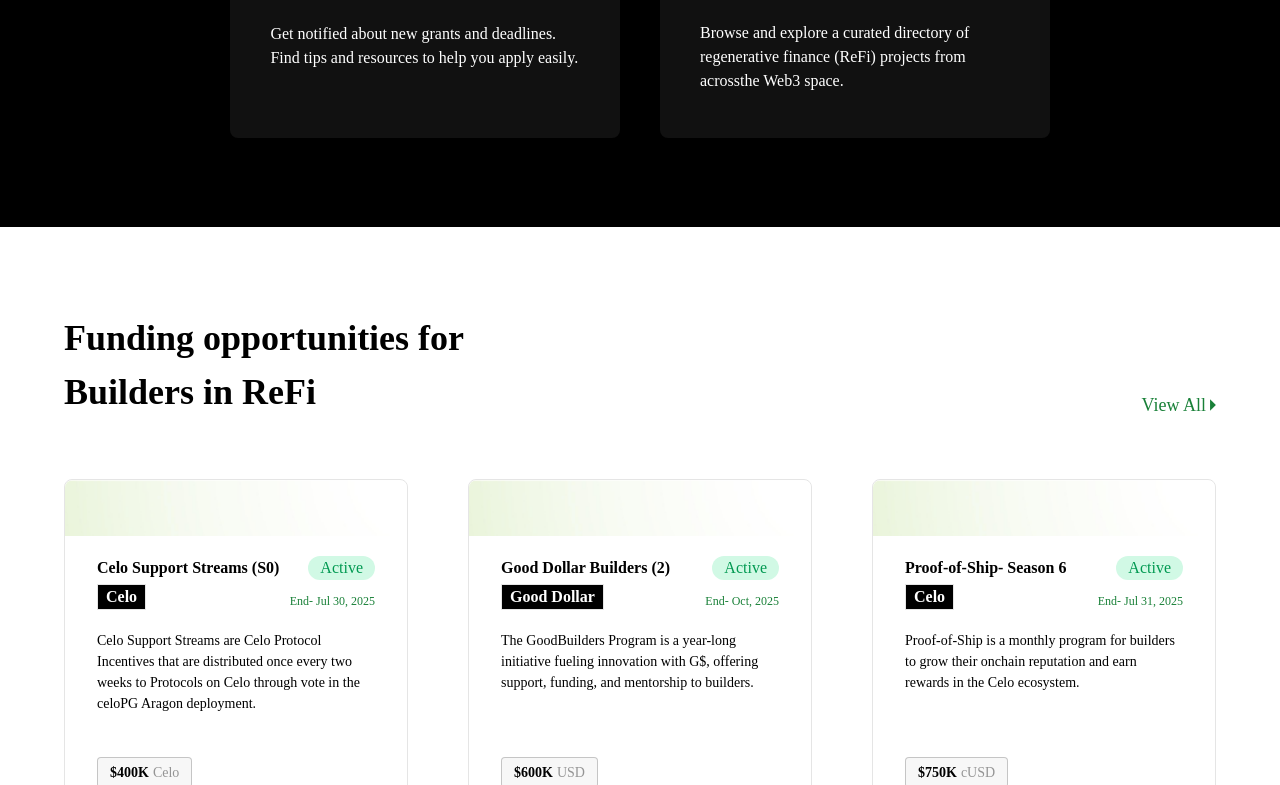
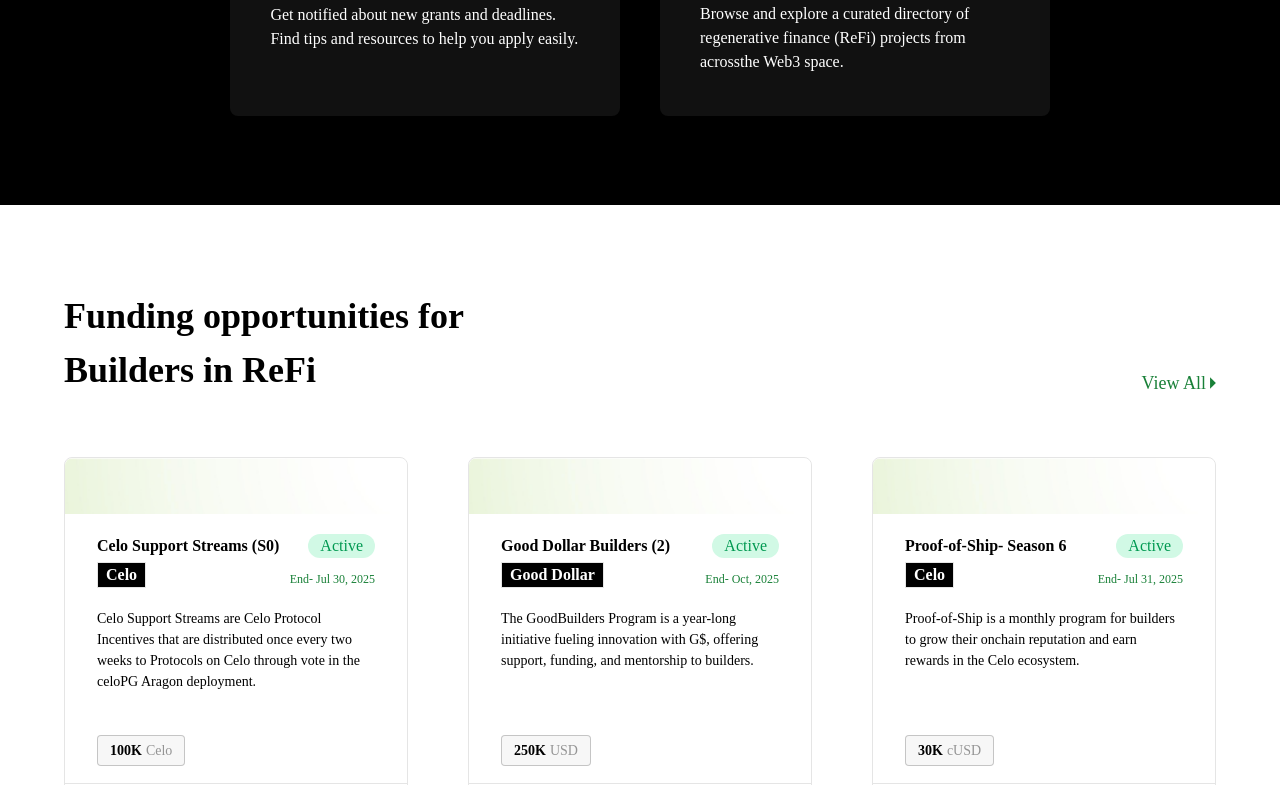
Before and after one commit to LighthouseL2/Clearfund, a Next.js app: page / in a window 1280 px wide. Shown: the part 2015-2800 px from the top of the page. Built offline with nearby package versions, Linux system fonts and the light colour scheme; a web font is replaced by a local one.

Commit message:
updated price for grants

```diff
--- a/src/components/discover.jsx
+++ b/src/components/discover.jsx
@@ -46,7 +46,7 @@ const DiscoverBox = () => {
         </header>
         <div className="h-full grid lg:grid-cols-2 gap-10 md:w-[80%] w-full  text-white mb-10 md:mb-0">
             {dicoverData.map((item, index) => (
-                <div className="bg-[#111111] w-full p-10 md:h-[240px] font-sans rounded-md hover:scale-105
+                <div className="bg-[#111111] w-full max-w-[474px] px-10 py-8 md:h-[229px] font-sans rounded-md hover:scale-105
                     transition duration-300 ease-in-out hover:shadow-[#00CD5D] hover:shadow-2xl" key={index}>
 
                     <span className='block mb-1 font-sans'>{item.icon}</span>
--- a/src/components/grantBox.jsx
+++ b/src/components/grantBox.jsx
@@ -10,7 +10,7 @@ const GrantBox = () => {
             title: "Celo Support Streams (S0)",
             network: "Celo",
             status: "Active",
-            amount: "$400K",
+            amount: "100K",
             desc: `Celo Support Streams are Celo Protocol Incentives that are
                     distributed once every two weeks to Protocols on Celo
                     through vote in the celoPG Aragon deployment.`,
@@ -25,7 +25,7 @@ const GrantBox = () => {
             network: "Good Dollar",
             desc: `The GoodBuilders Program is a year-long initiative fueling innovation with G$,
                     offering support, funding, and mentorship to builders.`,
-            amount: "$600K",
+            amount: "250K",
             coin: "USD",
             date: "End- Oct, 2025"
         },
@@ -37,7 +37,7 @@ const GrantBox = () => {
             network: "Celo",
             desc: `Proof-of-Ship is a monthly program for builders to grow their onchain
                     reputation and earn rewards in the Celo ecosystem.`,
-            amount: "$750K",
+            amount: "30K",
             coin: "cUSD",
             date: "End- Jul 31, 2025"
         },
@@ -86,7 +86,7 @@ const GrantBox = () => {
                         </p>
 
                         <p className="border bg-[#D8D8D833] mt-10 mb-5 lg:mt-0 lg:mb-0 border-black/20 rounded lg:absolute bottom-[90px] py-1 px-3 w-fit flex gap-1">
-                            <span className="font-bold text-black font-sans text-[14px]">{boxItem.amount}
+                            <span className="font-extrabold text-black font-sans text-[14px]">{boxItem.amount}
                             </span>
                             <span className="font-sans text-[14px] text-black/40">{boxItem.coin}</span>
                         </p>
--- a/src/components/navHeader.jsx
+++ b/src/components/navHeader.jsx
@@ -7,7 +7,7 @@ import Link from "next/link"
 const NavHeader = ({toggle, setToggle}) => {
   return (
     <nav className="px-[5%] flex justify-between items-center h-[8vh] sticky top-0 z-50 bg-white ">
-        <div className="md:w-[155px] w-[100px] relative flex items-center">
+        <div className="md:w-[150px] w-[100px] relative flex items-center">
           <Link href="/"><img src="/projectLogo.png" alt="logo" /></Link>
         </div>
 
@@ -19,7 +19,9 @@ const NavHeader = ({toggle, setToggle}) => {
 
 
         <Link href="/?route=login"
-          className="w-[202.19px] flex items-center font-sans justify-center font-semibold hover:bg-black bg-[#198038] text-white text-[16px] h-[52px] px-8 rounded-md" onClick={() => setToggle(!toggle)}>
+          className="w-[159.17px] flex items-center font-sans justify-center
+            font-medium hover:bg-black bg-[#198038]
+          text-white text-[16px] h-[52px]  rounded-md" onClick={() => setToggle(!toggle)}>
             Login / Register
         </Link>
 
```
